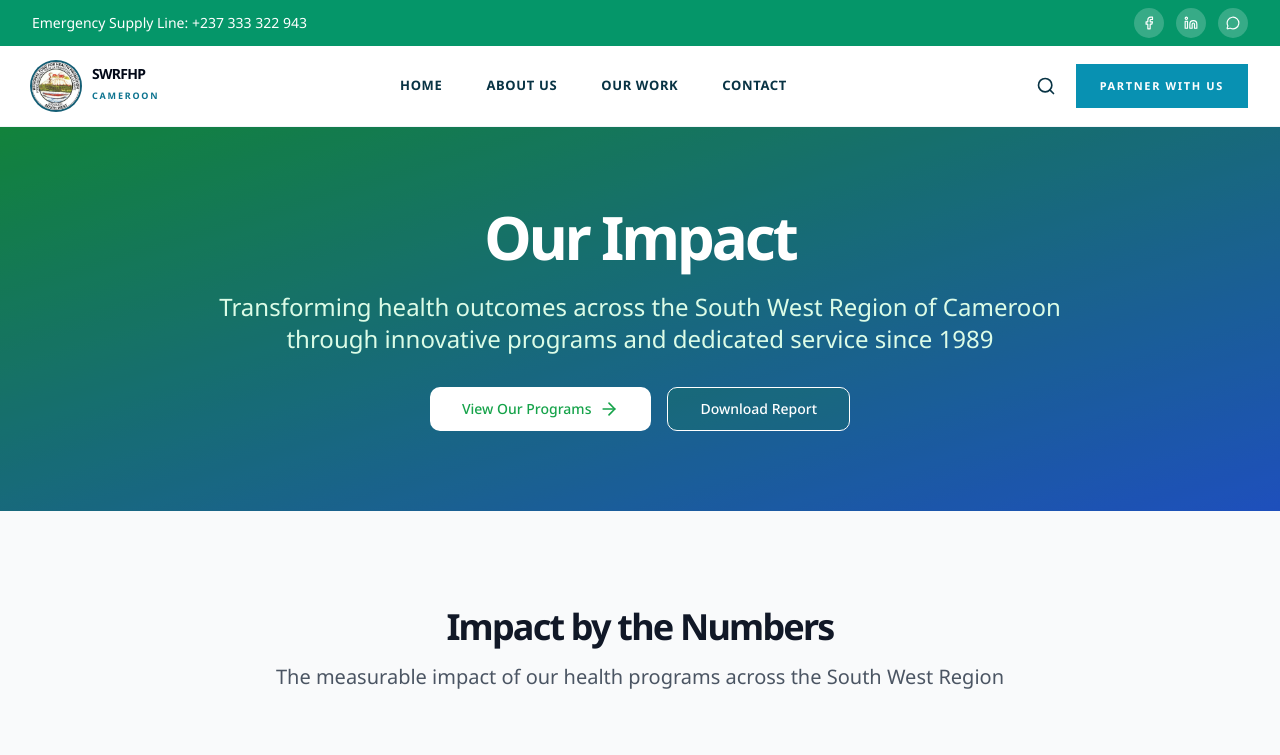
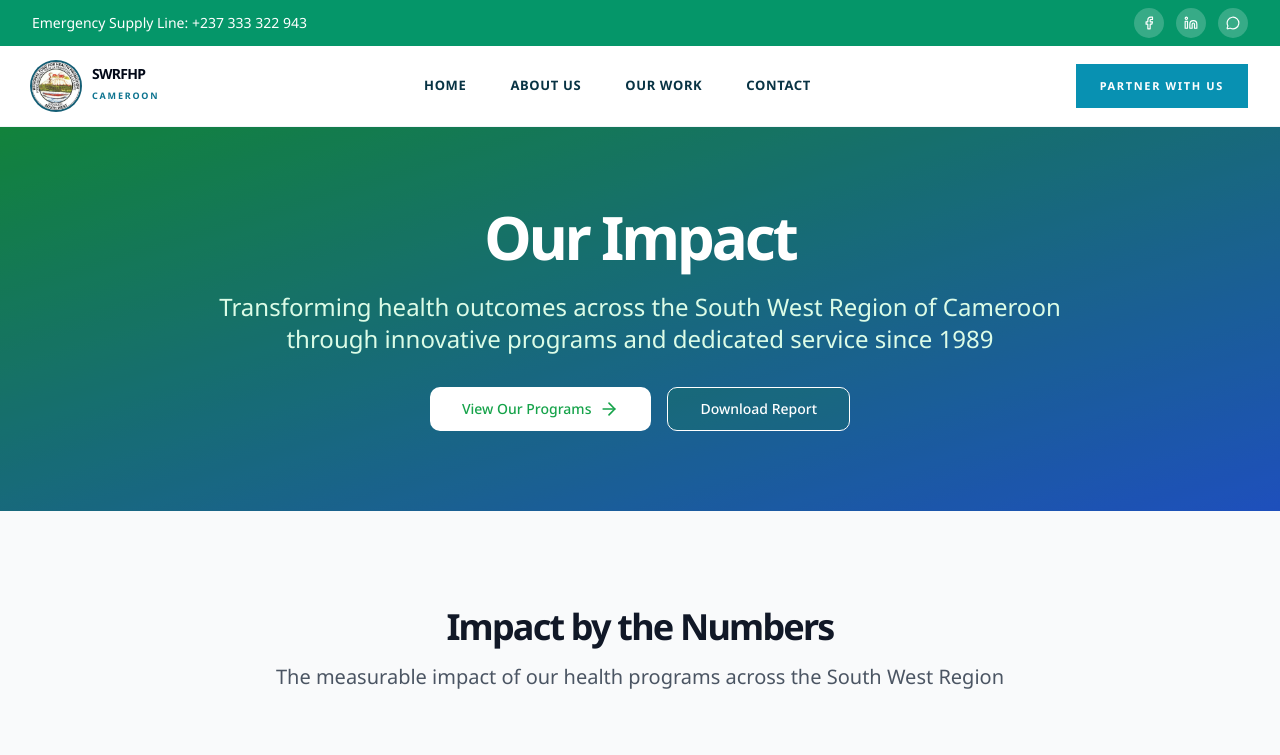
Before and after one commit to takowprogrammer/swrfph-frontend, a Next.js app: page /impact in a window 1280 px wide. Shown: the top 755 px of the page. Built offline with nearby package versions, Linux system fonts and the light colour scheme.

Commit message:
style: remove search icon from navigation

```diff
--- a/components/layout/Header.tsx
+++ b/components/layout/Header.tsx
@@ -5,9 +5,8 @@ import Link from 'next/link'
 import Image from 'next/image'
 import { usePathname } from 'next/navigation'
 import { Button } from '@/components/ui/button'
-import { Menu, X, Search, Facebook, Linkedin, MessageCircle, ChevronDown } from 'lucide-react'
+import { Menu, X, Facebook, Linkedin, MessageCircle, ChevronDown } from 'lucide-react'
 import { motion, AnimatePresence } from 'framer-motion'
-import { SearchOverlay } from './Searchoverlay'
 
 // ─── NAV CONFIG ─────────────────────────────────────────────────────────────
 
@@ -23,7 +22,6 @@ const nav = [
 
 export function Header() {
   const [menuOpen, setMenuOpen] = useState(false)
-  const [searchOpen, setSearchOpen] = useState(false)
   const [mobileExpanded, setMobileExpanded] = useState<string | null>(null)
   const pathname = usePathname()
 
@@ -74,11 +72,8 @@ export function Header() {
             ))}
           </nav>
 
-          {/* Right: search + CTA */}
+          {/* Right: CTA */}
           <div className="flex items-center gap-3">
-            <button onClick={() => setSearchOpen(true)} className="p-2 text-primary-950 hover:text-accent-500 transition-colors focus-visible:ring-2 focus-visible:ring-primary-500/50 outline-none rounded-sm">
-              <Search size={20} />
-            </button>
             <Link href="/contact">
               <Button className="bg-primary-600 hover:bg-primary-700 text-white rounded-none px-6 h-11 font-semibold text-[11px] uppercase tracking-[0.15em] hidden md:flex hover:-translate-y-0.5 active:scale-95 duration-200 transition-all focus-visible:ring-4 focus-visible:ring-primary-500/50">
                 Partner with Us
@@ -138,8 +133,6 @@ export function Header() {
         </AnimatePresence>
       </header>
 
-      {/* ── SEARCH OVERLAY ── */}
-      <SearchOverlay open={searchOpen} onClose={() => setSearchOpen(false)} />
     </>
   )
 }
```
